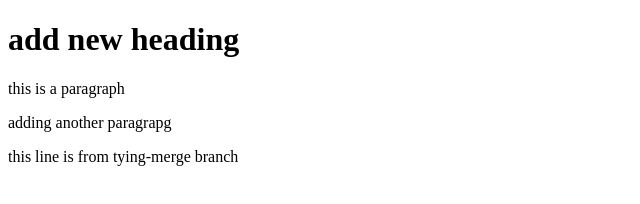
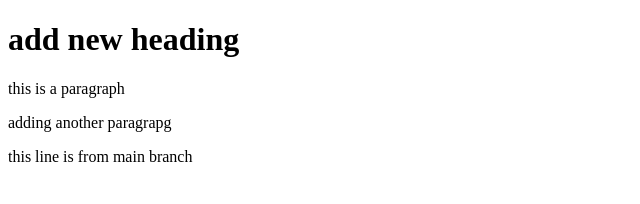
Before and after one commit to ala-aldin-ali/learnig-git-and-github, a plain HTML site: page index.html in a window 1280 px wide. Shown: the full height of the page, 0-640 px from the left. Drawn offline with Linux system fonts and the light colour scheme.

Commit message:
change from main branch

```diff
--- a/index.html
+++ b/index.html
@@ -9,6 +9,6 @@
     <h1> add new heading </h1>
     <p> this is a paragraph</p>
     <p>adding another paragrapg</p>
-    <p>this line is from tying-merge branch</p>
+    <p>this line is from main branch</p>
 </body>
 </html>
```
